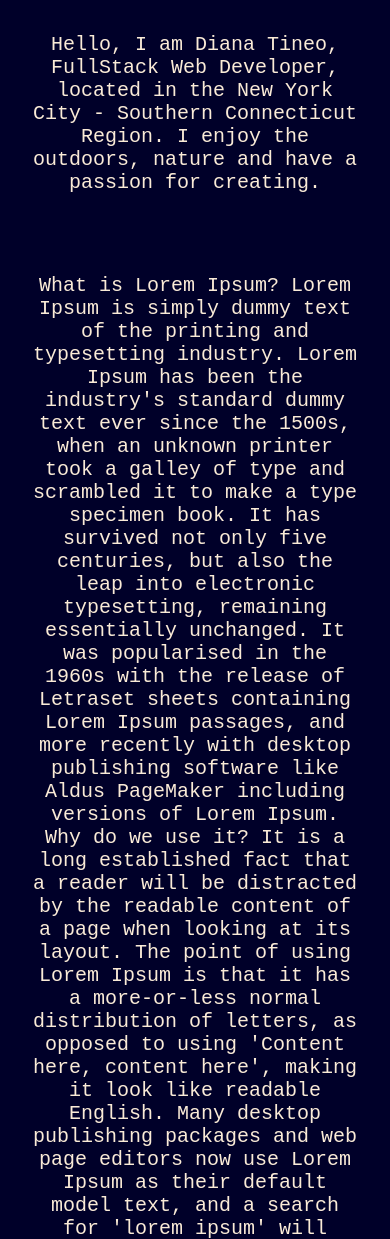
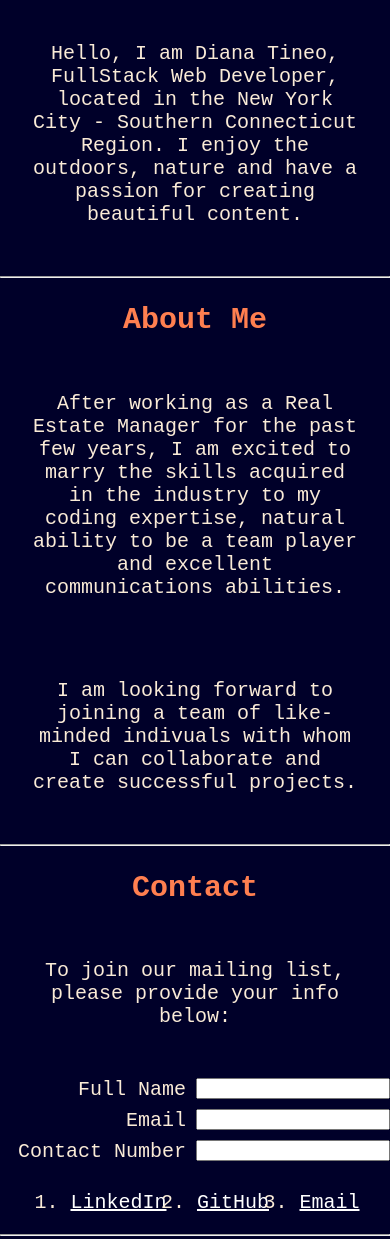
Before and after one commit to Dianase/My-portfolio, a plain HTML site: page index.html in a window 390 px wide. Shown: the part 458-1697 px from the top of the page. Drawn offline with Linux system fonts and the light colour scheme.

Commit message:
made responsive, added project section

```diff
--- a/index.html
+++ b/index.html
@@ -22,7 +22,7 @@
     <nav>
       <ul>
         <li><a href="#intro">Intro</a></li>
-          <li><a href="#about">About</a></li>
+        <li><a href="#about">About Me</a></li>
         <li><a href="#contact">Contact</a></li>
       </ul>
     </nav>
@@ -36,59 +36,23 @@
         <p>
           Hello, I am Diana Tineo, FullStack Web Developer, located in the New
           York City - Southern Connecticut Region. I enjoy the outdoors,
-          nature and have a passion for creating.
+          nature and have a passion for creating beautiful content.
         </p>
-        <p>
-          What is Lorem Ipsum? Lorem Ipsum is simply dummy text of the
-          printing and typesetting industry. Lorem Ipsum has been the
-          industry's standard dummy text ever since the 1500s, when an unknown
-          printer took a galley of type and scrambled it to make a type
-          specimen book. It has survived not only five centuries, but also the
-          leap into electronic typesetting, remaining essentially unchanged.
-          It was popularised in the 1960s with the release of Letraset sheets
-          containing Lorem Ipsum passages, and more recently with desktop
-          publishing software like Aldus PageMaker including versions of Lorem
-          Ipsum. Why do we use it? It is a long established fact that a reader
-          will be distracted by the readable content of a page when looking at
-          its layout. The point of using Lorem Ipsum is that it has a
-          more-or-less normal distribution of letters, as opposed to using
-          'Content here, content here', making it look like readable English.
-          Many desktop publishing packages and web page editors now use Lorem
-          Ipsum as their default model text, and a search for 'lorem ipsum'
-          will uncover many web sites still in their infancy. Various versions
-          have evolved over the years, sometimes by accident, sometimes on
-          purpose (injected humour and the like).
-        </p>
+
       </div>
     </section>
     <hr />
-    <section class="about-page" id="about">
-      <h2>About</h2>
+    <section class="about-me-page" id="about">
+      <h2>About Me</h2>
       <div>
         <p>
-          Coming from a Real Estate Management background, I am excited to
-          marry my coding skills with my natural ability to be a team player
-          and communications skills acquired in the past years in the
-          industry.
+          After working as a Real Estate Manager for the past few years, I am excited to
+          marry the skills acquired in the industry to my coding expertise, natural ability to be a team player
+          and excellent communications abilities.
         </p>
         <p>
-          Where does it come from? Contrary to popular belief, Lorem Ipsum is
-          not simply random text. It has roots in a piece of classical Latin
-          literature from 45 BC, making it over 2000 years old. Richard
-          McClintock, a Latin professor at Hampden-Sydney College in Virginia,
-          looked up one of the more obscure Latin words, consectetur, from a
-          Lorem Ipsum passage, and going through the cites of the word in
-          classical literature, discovered the undoubtable source. Lorem Ipsum
-          comes from sections 1.10.32 and 1.10.33 of "de Finibus Bonorum et
-          Malorum" (The Extremes of Good and Evil) by Cicero, written in 45
-          BC. This book is a treatise on the theory of ethics, very popular
-          during the Renaissance. The first line of Lorem Ipsum, "Lorem ipsum
-          dolor sit amet..", comes from a line in section 1.10.32. The
-          standard chunk of Lorem Ipsum used since the 1500s is reproduced
-          below for those interested. Sections 1.10.32 and 1.10.33 from "de
-          Finibus Bonorum et Malorum" by Cicero are also reproduced in their
-          exact original form, accompanied by English versions from the 1914
-          translation by H. Rackham.
+          I am looking forward to joining a team of like-minded indivuals with whom I can collaborate and create
+          successful projects.
         </p>
       </div>
     </section>
@@ -100,7 +64,8 @@
         <form action="https://formspree.io/xwkrywzo" method="post">
           <div><label for="name">Full Name</label><input id="name" type="text" name="your-name" /></div>
           <div><label for="email-address">Email</label><input id="email-address" type="text" name="your-email" /></div>
-            <div><label for="phone-number">Contact Number</label><input id="phone-number" type="text" name="your-phone-number" /></div>
+          <div><label for="phone-number">Contact Number</label><input id="phone-number" type="text"
+              name="your-phone-number" /></div>
         </form>
 
       </div>
@@ -114,6 +79,19 @@
         <li><a href="mailto:diana.tineo1@gmail.com">Email</a></li>
       </ol>
     </section>
+    <hr>
+    <section class="projects" id="projects">
+      <h2>Projects</h2>
+      <div>
+        <h3>Family Finder</h3>
+        <p>Its an app that allows you to link to family members without DNA testing</p>
+      </div>
+      <div>
+        <h3>AppAttack</h3>
+        <p>Not sure why I think thats a cool name for an app. I dont know what it does yet, but at least it makes a good
+          placeholder.</p>
+      </div>
+    </section>
   </main>
   <hr />
   <!--Footer Section-->
--- a/style.css
+++ b/style.css
@@ -17,21 +17,28 @@ html {
   padding: 50px 0px;
   display: flex;
   align-items: center;
-  flex-direction:column;
+  flex-direction: column;
 }
 
 header {
   width: 100%;
-  /* height: 100%; */
-  align-content: center;
+  height: 100%;
+  align-items: center;
   font-size: 25px;
   color: antiquewhite;
   display: flex;
+
 }
 
-h1{
-color:palevioletred;
+h1 {
+  color: palevioletred;
   text-align: center;
+margin-bottom: 40px;
+}
+
+h3 {
+  text-align: center;
+  color:rgb(248, 15, 248)
 }
 
 .background {
@@ -61,17 +68,20 @@ ul {
   display: flex;
   flex-direction: row;
   justify-content: space-evenly;
+  list-style: none;
 }
 
 nav ul li a {
-  list-style: none;
   display: flex;
   margin-right: 15px;
   font-weight: bold;
   color: antiquewhite;
   flex-direction: row;
 }
-
+ol {
+  display:flex;
+  justify-content: space-evenly;
+  }
 main {
   color: antiquewhite;
   font-size: 20px;
@@ -106,19 +116,21 @@ form {
   flex-direction: column;
 
 }
-form div{
-display:flex;
-width:100%;
+
+form div {
+  display: flex;
+  width: 100%;
   justify-content: space-between;
 }
-label{
+
+label {
   text-align: right;
-width:50%;
+  width: 50%;
 }
 
 input {
   margin: 0 0 10px 10px;
-  width:50%;
+  width: 50%;
 }
 
 footer div {
@@ -133,7 +145,7 @@ h2 {
   color: coral;
 }
 
-@media all and(min-width:800px) {
+@media all and (min-width: 600px) {
   a:visited {
     color: rgb(238, 238, 156);
   }
@@ -146,4 +158,5 @@ h2 {
   a:active {
     color: rgb(240, 181, 73);
   }
+
 }
```
Lines whose indentation alone changed are shown as unchanged.
